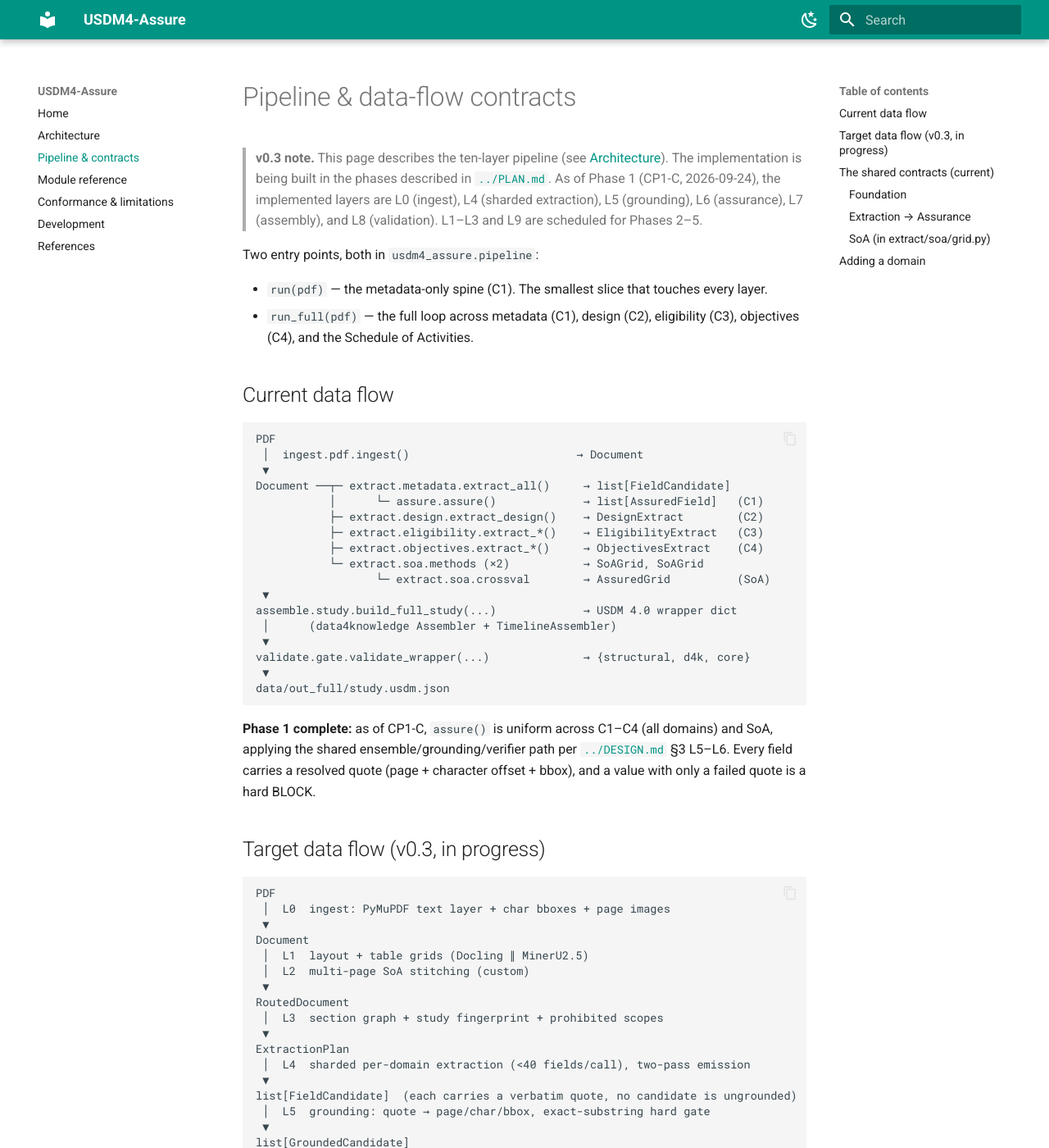
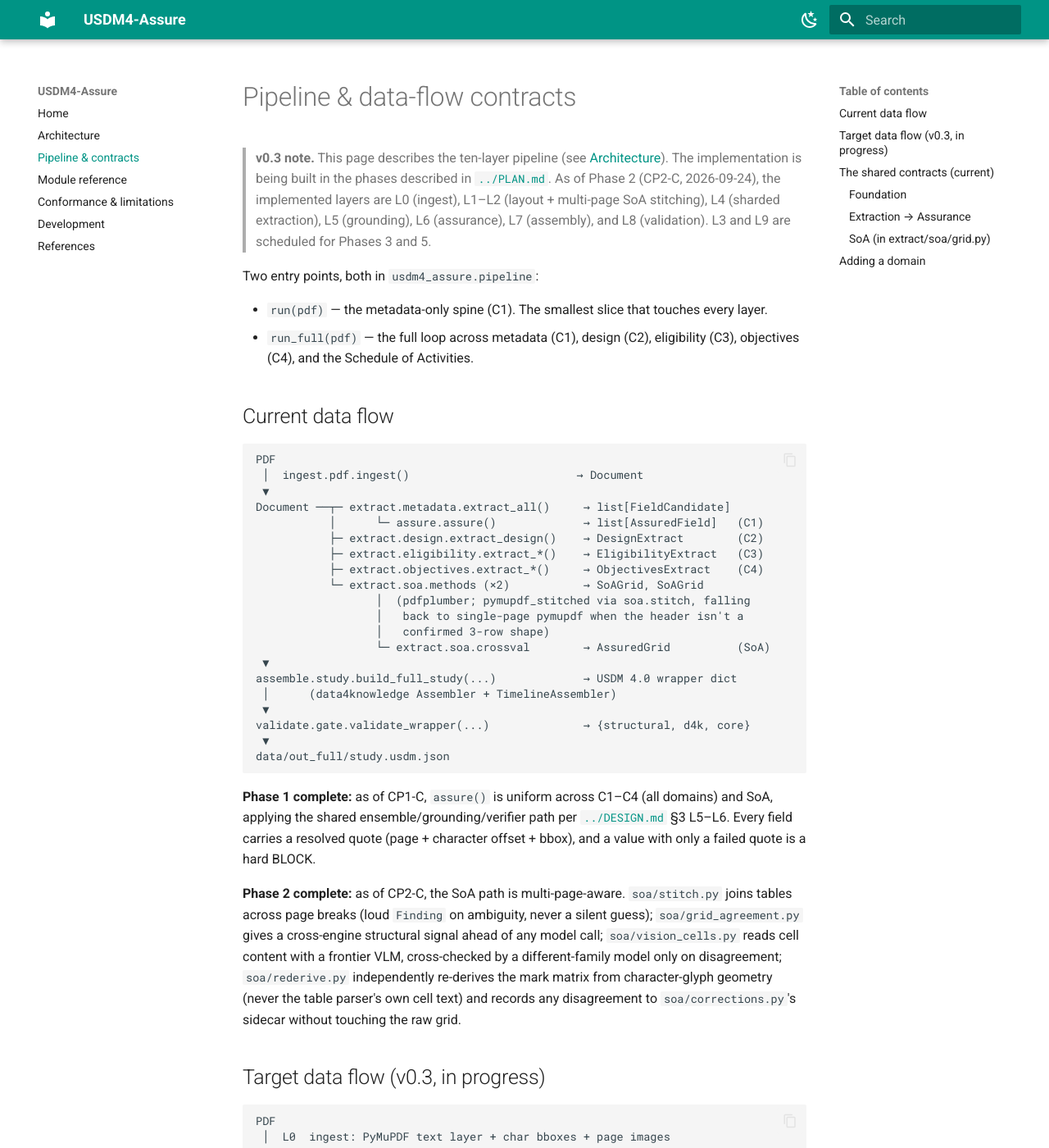
Before and after one commit to Lucifer0190/usdm_4_convertor, an MkDocs documentation site: the page built from docs/pipeline.md, in a window 1280 px wide and 1400 px high. Shown: the whole window at 82% size. Built offline with MkDocs 1.6.1 and Material for MkDocs 9.7.7, drawn with Linux system fonts in a browser that asks for light colours.

Commit message:
p2(soa): assemble from stitched, re-derived grid
pipeline.run_full and cli.convert_soa now use extract_pymupdf_stitched
as the pymupdf ensemble member, falling back to the single-page
extract_pymupdf only when a table's header can't be reduced to the
confirmed 3-row shape. Docs (pipeline.md, modules.md) and CHANGELOG
updated to reflect L1-L2 (layout, multi-page SoA stitching) as
implemented rather than planned.

Co-Authored-By: Claude Sonnet 5 <noreply@anthropic.com>

```diff
--- a/docs/pipeline.md
+++ b/docs/pipeline.md
@@ -2,10 +2,10 @@
 
 > **v0.3 note.** This page describes the ten-layer pipeline (see
 > [Architecture](architecture.md)). The implementation is being built in the phases
-> described in [`../PLAN.md`](../PLAN.md). As of Phase 1 (CP1-C, 2026-09-24), the
-> implemented layers are L0 (ingest), L4 (sharded extraction), L5 (grounding), L6
-> (assurance), L7 (assembly), and L8 (validation). L1–L3 and L9 are scheduled for
-> Phases 2–5.
+> described in [`../PLAN.md`](../PLAN.md). As of Phase 2 (CP2-C, 2026-09-24), the
+> implemented layers are L0 (ingest), L1–L2 (layout + multi-page SoA stitching), L4
+> (sharded extraction), L5 (grounding), L6 (assurance), L7 (assembly), and L8
+> (validation). L3 and L9 are scheduled for Phases 3 and 5.
 
 Two entry points, both in `usdm4_assure.pipeline`:
 
@@ -25,6 +25,9 @@ Document ──┬─ extract.metadata.extract_all()     → list[FieldCandidate
            ├─ extract.eligibility.extract_*()    → EligibilityExtract   (C3)
            ├─ extract.objectives.extract_*()     → ObjectivesExtract    (C4)
            └─ extract.soa.methods (×2)           → SoAGrid, SoAGrid
+                  │  (pdfplumber; pymupdf_stitched via soa.stitch, falling
+                  │   back to single-page pymupdf when the header isn't a
+                  │   confirmed 3-row shape)
                   └─ extract.soa.crossval        → AssuredGrid          (SoA)
  ▼
 assemble.study.build_full_study(...)             → USDM 4.0 wrapper dict
@@ -39,6 +42,14 @@ data/out_full/study.usdm.json
 applying the shared ensemble/grounding/verifier path per [`../DESIGN.md`](../DESIGN.md)
 §3 L5–L6. Every field carries a resolved quote (page + character offset + bbox), and a value
 with only a failed quote is a hard BLOCK.
+
+**Phase 2 complete:** as of CP2-C, the SoA path is multi-page-aware. `soa/stitch.py` joins
+tables across page breaks (loud `Finding` on ambiguity, never a silent guess);
+`soa/grid_agreement.py` gives a cross-engine structural signal ahead of any model call;
+`soa/vision_cells.py` reads cell content with a frontier VLM, cross-checked by a
+different-family model only on disagreement; `soa/rederive.py` independently re-derives the
+mark matrix from character-glyph geometry (never the table parser's own cell text) and
+records any disagreement to `soa/corrections.py`'s sidecar without touching the raw grid.
 
 ## Target data flow (v0.3, in progress)
 
```
Also changed, not shown: CHANGELOG.md (+44 -0 lines), docs/modules.md (+13 -5 lines), 2 other files.
